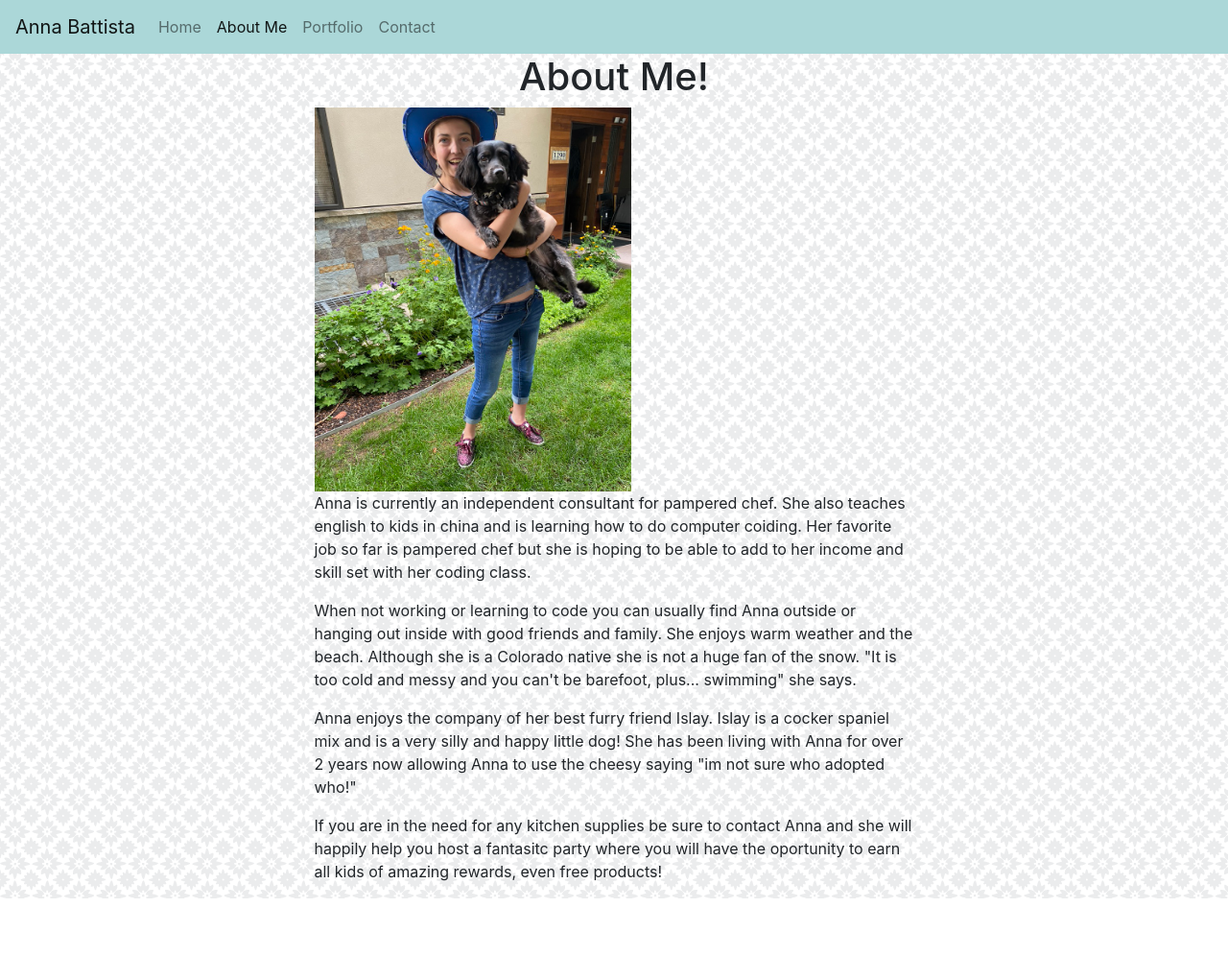
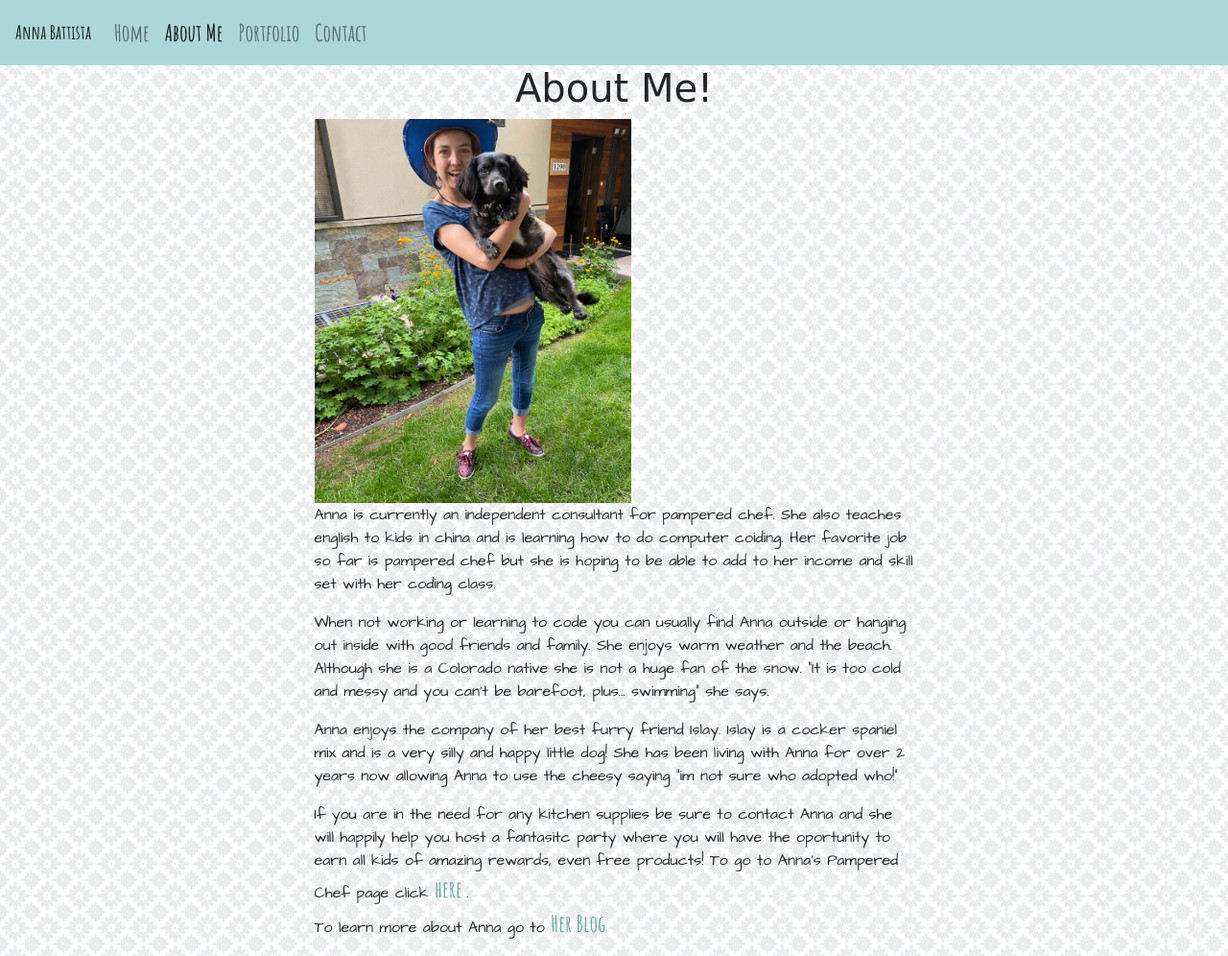
Before and after one commit to abattista24/annaPortfolio, a plain HTML site: page aboutme.html in a window 1280 px wide. Shown: the whole page at 96% size. Before the commit the page ends 936 px from the top, so only its background shows below. Drawn offline with nearby package versions, Linux system fonts and the light colour scheme; a web font is replaced by a local one.

Commit message:
fixed portfolio page

```diff
--- a/Assets/stylesheet.css
+++ b/Assets/stylesheet.css
@@ -1,6 +1,18 @@
+
+/* CSS rules to specify families
+
+font-family: 'Amatic SC', cursive;
+font-family: 'Architects Daughter', cursive;
+font-family: 'Ribeye Marrow', cursive; */
+
 body{
     background-image: url("./Images/greyflower.png");
+    font-family: 'Architects Daughter', cursive;
 }
+
+h1, h2, h3 {
+    font-family: 'Ribeye Marrow', cursive;
+    }
 
 img.silly{
     width: 330px;
@@ -9,8 +21,10 @@ img.silly{
 }
 
 nav{
+    font-family: 'Amatic SC', cursive;
     background-color: #abd7d8;
     color: lightgray
+
 }
 
 .centerBox {
@@ -26,3 +40,14 @@ nav{
     height:400px;
     align-items: center;
 }
+
+a{
+    font-family:'Amatic SC', cursive;
+    color: #67a9a9;
+    font-size: 24px;
+}
+ul{
+    font-family: 'Amatic SC', cursive;
+    font-size: 24px
+
+}
--- a/aboutme.html
+++ b/aboutme.html
@@ -4,6 +4,9 @@
     <meta charset="UTF-8">
     <meta name="viewport" content="width=device-width, initial-scale=1.0">
     <link rel="stylesheet" href="https://stackpath.bootstrapcdn.com/bootstrap/4.5.2/css/bootstrap.min.css" integrity="sha384-JcKb8q3iqJ61gNV9KGb8thSsNjpSL0n8PARn9HuZOnIxN0hoP+VmmDGMN5t9UJ0Z" crossorigin="anonymous">
+   <!-- added fonts -->
+    <link href="https://fonts.googleapis.com/css2?family=Amatic+SC:wght@700&family=Architects+Daughter&family=Ribeye+Marrow&display=swap" rel="stylesheet">
+    <!-- added stylesheet -->
     <link rel="stylesheet" href="assets/stylesheet.css">
     <title>About Me</title>
 </head>
@@ -65,53 +68,55 @@
             </div>
         </section>
            <section class="row">
-                <div class="col-3">
+                <div class="col-3 col-0-sm">
 
                 </div>
-                <div class="col-6">
+                <div class="col-6 col-12-sm">
                     <p>
                         Anna is currently an independent consultant for pampered chef.  She also teaches english to kids in china and is learning how to do computer coiding.  Her favorite job so far is pampered chef but she is hoping to be able to add to her income and skill set with her coding class.
                     </p>
                 </div>
-                <div class="col-3">
+                <div class="col-3 col-0-sm">
 
                 </div>
             </section>
             <seection class="row">
-                <div class="col-3">
+                <div class="col-3 col-0-sm">
 
                 </div>
-                <div class="col-6">
+                <div class="col-6 col-12-sm">
                      <p>
                          When not working or learning to code you can usually find Anna outside or hanging out inside with good friends and family.  She enjoys warm weather and the beach.  Although she is a Colorado native she is not a huge fan of the snow.  "It is too cold and messy and you can't be barefoot, plus... swimming"  she says.
                     </p>
                 </div>
-                <div class="col-3">
+                <div class="col-3 col-0-sm">
 
                 </div>
             </seection>
             <section class="row">
-                <div class="col-3">
+                <div class="col-3 col-0-sm">
                 </div>
-                <div class="col-6">
+                <div class="col-6 col-12-sm">
                     <p>
                         Anna enjoys the company of her best furry friend Islay.  Islay is a cocker spaniel mix and is a very silly and happy little dog!  She has been living with Anna for over 2 years now allowing Anna to use the cheesy saying "im not sure who adopted who!"
                     </p>
                 </div>
-                <div class="col-3">
+                <div class="col-3  col-0-sm">
 
                 </div>
             </section>
             <section class="row">
-                <div class="col-3">
+                <div class="col-3 col-0-sm">
 
                 </div>
-                <div class="col-6">
+                <div class="col-6 col-12-sm">
                     <p>
-                        If you are in the need for any kitchen supplies be sure to contact Anna and she will happily help you host a fantasitc party where you will have the oportunity to earn all kids of amazing rewards, even free products!
+                        If you are in the need for any kitchen supplies be sure to contact Anna and she will happily help you host a fantasitc party where you will have the oportunity to earn all kids of amazing rewards, even free products! To go to Anna's Pampered Chef page click <a href="https://www.pamperedchef.com/pws/abattista" target="_blank"> here </a>.
+                        <br>
+                        To learn more about Anna go to <a href="https://www.annathelemon.com" target="_blank">Her Blog</a>
                     </p>
                 </div>
-                <div class="col-3">
+                <div class="col-3 col-0-sm">
 
                 </div>
             </section>
```
Also changed, not shown: contact.html (+16 -6 lines), index.html (+11 -7 lines), portfolio.html (+6 -5 lines).
